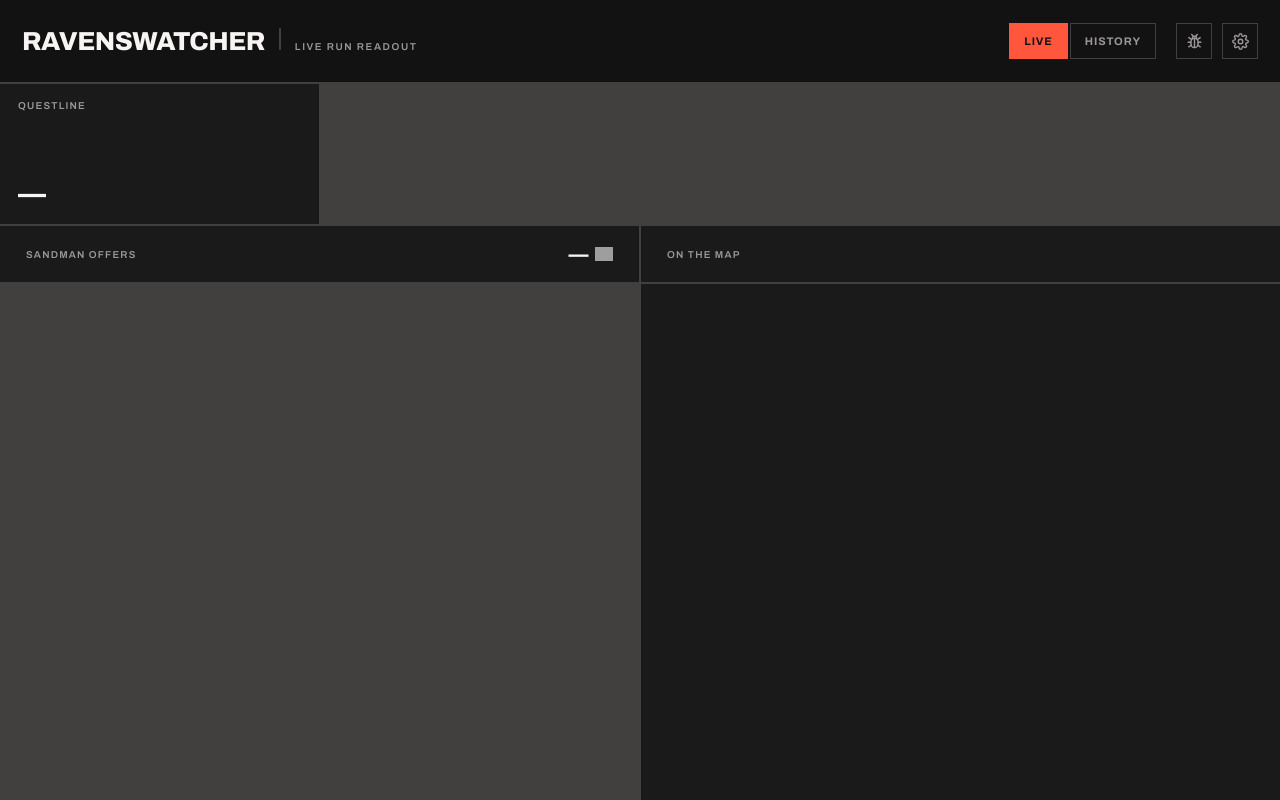
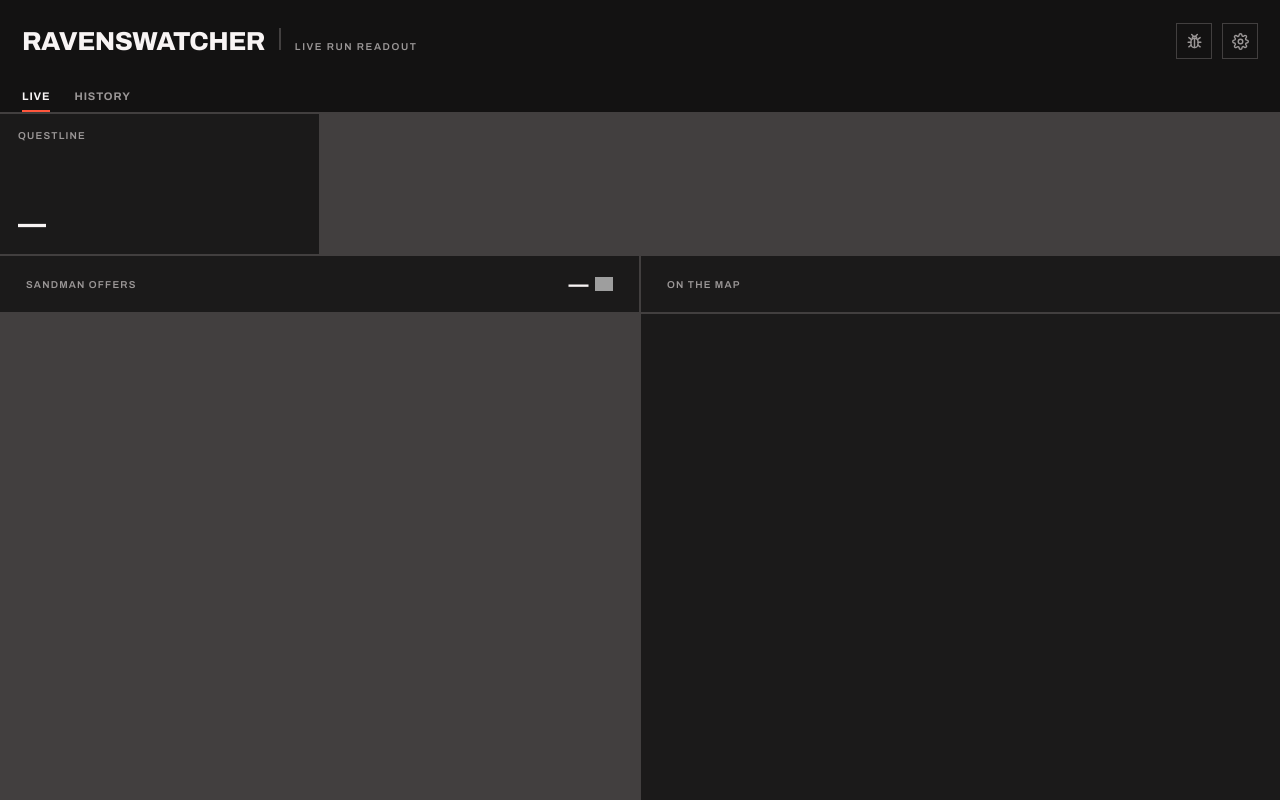
Before and after one commit to Skigim/Ravenswatcher, an Electron app: page app/web/index.html in a window 1280 px wide. Drawn offline with Linux system fonts and the light colour scheme; no server answers; grey boxes are pictures that could not be loaded.

Commit message:
Keep the header as it was, store user data under Ravenswatcher, allow a local icon
The Live and History tabs move out of the header into a strip beneath it. userData moves to a Ravenswatcher folder, and the ravenswatch-live-readout folder from earlier releases is renamed into place once. build-icon.js copies a Git-ignored build/icon-local.ico when one exists instead of drawing the R.

```diff
--- a/app/web/index.html
+++ b/app/web/index.html
@@ -30,13 +30,6 @@
       <div class="kicker">Live run readout</div>
     </div>
     <div class="head-cluster">
-      <!-- The two views. app.js swaps them with .view-history on <body>; the
-           live readout keeps painting underneath, so switching back shows the
-           current frame rather than waiting for the next. -->
-      <div class="tabs" role="tablist" aria-label="View">
-        <button class="tab" id="tab-live" type="button" role="tab" aria-selected="true" aria-controls="live-view">Live</button>
-        <button class="tab" id="tab-history" type="button" role="tab" aria-selected="false" aria-controls="history">History</button>
-      </div>
       <div class="head-right" id="head-right"></div>
       <!-- Same box as the gear, but a link: it leaves the window for the
            public issues page, and main.js lets it out only because github.com
@@ -61,6 +54,14 @@
       </button>
     </div>
   </header>
+
+  <!-- The two views. app.js swaps them with .view-history on <body>; the
+       live readout keeps painting underneath, so switching back shows the
+       current frame rather than waiting for the next. -->
+  <nav class="tabs" role="tablist" aria-label="View">
+    <button class="tab" id="tab-live" type="button" role="tab" aria-selected="true" aria-controls="live-view">Live</button>
+    <button class="tab" id="tab-history" type="button" role="tab" aria-selected="false" aria-controls="history">History</button>
+  </nav>
 
   <!-- Shown by applyUpdate() when the launch check found a newer release
        and the player has neither skipped that version nor dismissed the bar
--- a/app/web/styles.css
+++ b/app/web/styles.css
@@ -1029,18 +1029,21 @@ body {
 }
 
 /* — view tabs — */
-/* Square, bordered, the gear's height: they sit in the same cluster and read
-   as the same family of control. The selected tab takes the gear's open
-   state, so "which view am I in" uses the one emphasis the header has. */
-.tabs { display: flex; gap: 2px; }
+/* A slim strip under the header, so the header itself stays the brand and
+   its controls. The selected view is underlined in the accent. */
+.tabs {
+  height: 30px;
+  flex: none;
+  display: flex;
+  gap: 24px;
+  padding: 0 var(--pad);
+}
 .tab {
   all: unset;
   cursor: pointer;
-  height: 34px;
-  padding: 0 14px;
   display: flex;
   align-items: center;
-  border: 1px solid var(--divider);
+  border-bottom: 2px solid transparent;
   font-size: 11px;
   font-weight: 700;
   letter-spacing: 0.08em;
@@ -1048,11 +1051,10 @@ body {
   color: var(--neutral-500);
 }
 .tab:hover { color: var(--neutral-100); }
-.tab:focus-visible { outline: 2px solid var(--accent-400); outline-offset: -2px; }
+.tab:focus-visible { outline: 2px solid var(--accent-400); outline-offset: 2px; }
 .tab[aria-selected="true"] {
-  background: var(--accent-500);
-  border-color: var(--accent-500);
-  color: var(--ground);
+  border-bottom-color: var(--accent-500);
+  color: var(--neutral-100);
 }
 
 /* — run history — */
```
Also changed, not shown: app/main.js (+16 -0 lines), app/scripts/build-icon.js (+9 -1 lines), engineering_constraints.md (+3 -1 lines), run_history_plan.md (+5 -4 lines), 1 other file.
